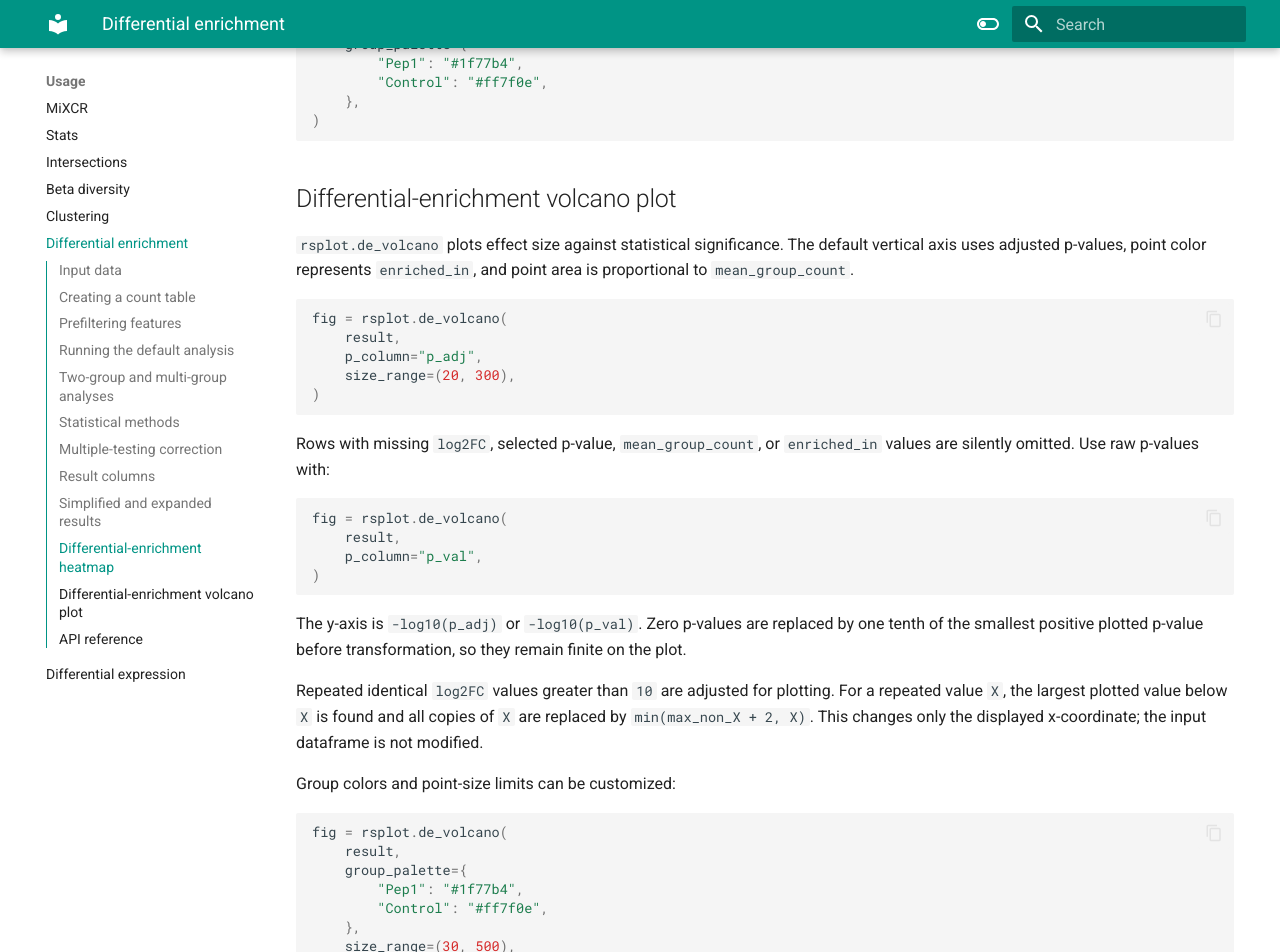
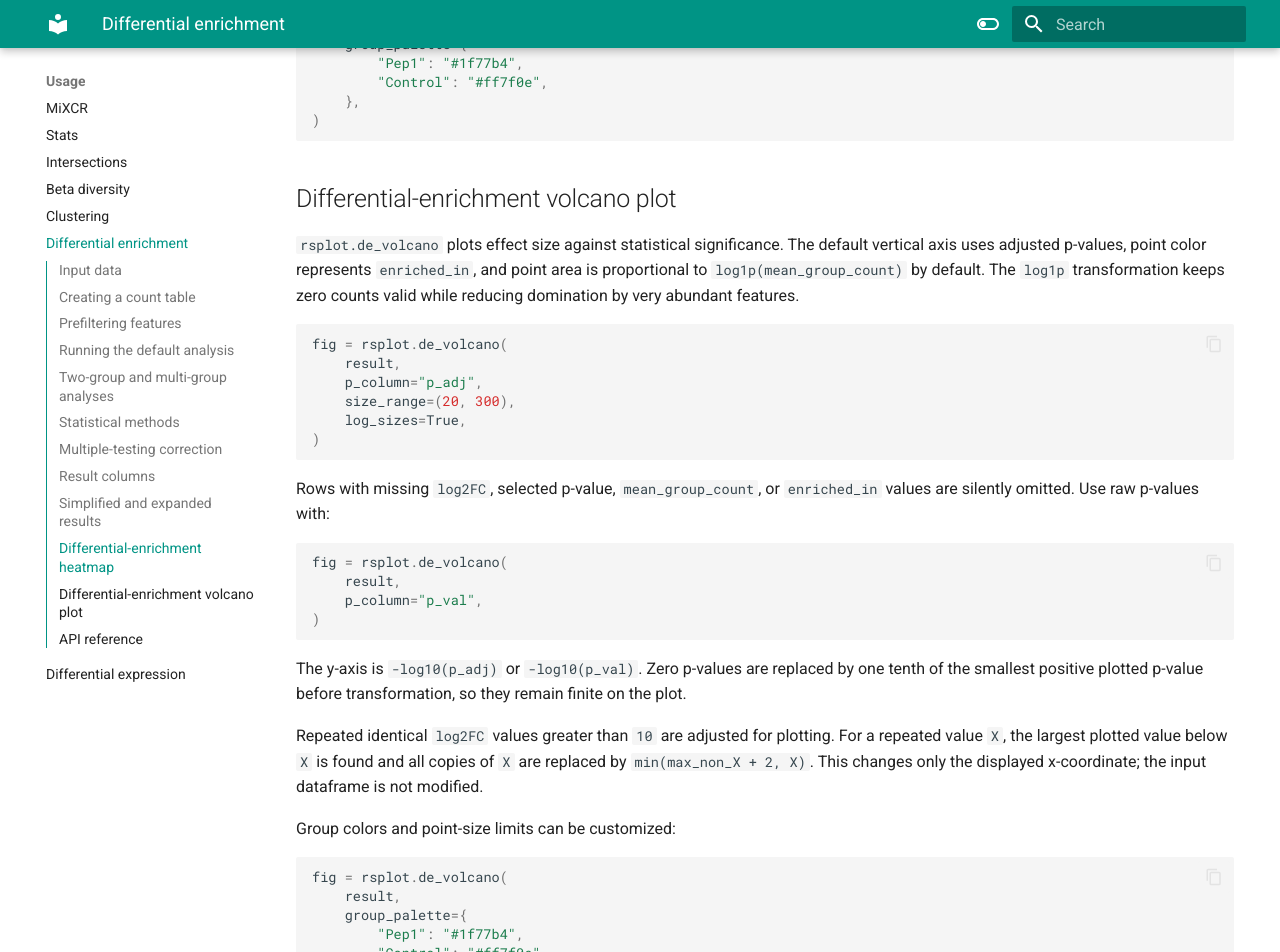
Before and after one commit to mmjmike/repseq, an MkDocs documentation site: the page built from docs/usage_diff_enrichment.md, in a window 1280 px wide and 1400 px high, scrolled down 8517 px. Shown: the top 952 px of the window. Built offline with MkDocs 1.6.1 and Material for MkDocs 9.7.7, drawn with Linux system fonts in a browser that asks for light colours; some of the changed text lies outside the part shown.

````diff
--- a/docs/usage_diff_enrichment.md
+++ b/docs/usage_diff_enrichment.md
@@ -409,13 +409,16 @@ fig = rsplot.de_heatmap(
 
 `rsplot.de_volcano` plots effect size against statistical significance. The
 default vertical axis uses adjusted p-values, point color represents
-`enriched_in`, and point area is proportional to `mean_group_count`.
+`enriched_in`, and point area is proportional to
+`log1p(mean_group_count)` by default. The `log1p` transformation keeps zero
+counts valid while reducing domination by very abundant features.
 
 ```py
 fig = rsplot.de_volcano(
     result,
     p_column="p_adj",
     size_range=(20, 300),
+    log_sizes=True,
 )
 ```
 
@@ -452,6 +455,15 @@ fig = rsplot.de_volcano(
 )
 ```
 
+Use raw `mean_group_count` values for point sizing when needed:
+
+```py
+fig = rsplot.de_volcano(
+    result,
+    log_sizes=False,
+)
+```
+
 ## API reference
 
 ### `prefilter`
````
Also changed, not shown: 2 other files.
